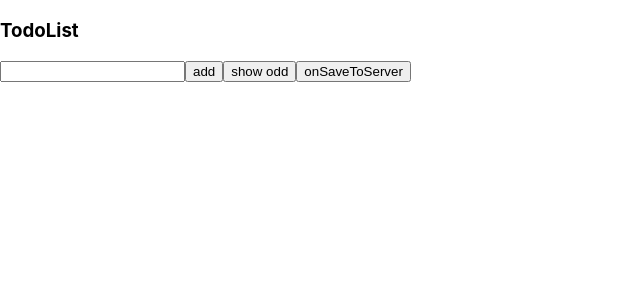
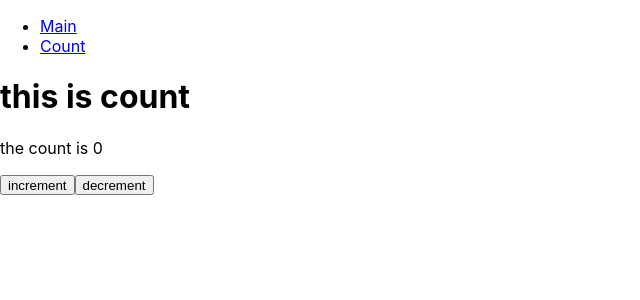
Before and after one commit to bryce0516/review-react, a React (Create React App) app: page /count in a window 1280 px wide. Shown: the top 300 px of the page, without its empty margins (0-640 px from the left). Built offline with nearby package versions, Linux system fonts and the light colour scheme.

Commit message:
add count

```diff
--- a/package.json
+++ b/package.json
@@ -8,6 +8,7 @@
     "@testing-library/user-event": "^12.1.10",
     "react": "^17.0.1",
     "react-dom": "^17.0.1",
+    "react-router-dom": "^5.2.0",
     "react-scripts": "4.0.3",
     "web-vitals": "^1.0.1"
   },
--- a/src/App.js
+++ b/src/App.js
@@ -1,48 +1,38 @@
-import logo from './logo.svg';
-import './App.css';
-import React, {useState} from 'react'
+import React from "react";
+import {
+  BrowserRouter as Router,
+  Switch,
+  Route,
+  Link
+} from "react-router-dom";
+import Main from "./components/Main";
+import Count from "./components/Count"
+export default function App() {
+  return (
+    <Router>
+      <div>
+        <nav>
+          <ul>
+            <li>
+              <Link to="/">Main</Link>
+            </li>
+            <li>
+              <Link to="/count">Count</Link>
+            </li>
+          </ul>
+        </nav>
 
-function App() {
-  const [ todoList, setTodoList ] = useState([])
-  const [ currentId, setCurrentId] = useState(1)
-  const [ desc, setDesc ] = useState('')
-  const [ showOdd, setShowOdd] = useState(false)
-
-  function onAdd() {
-    const todo = { id:currentId, desc}
-    setCurrentId(currentId + 1)
-    setTodoList([...todoList, todo])
-  }
-  function onDelete(e){
-    const id = Number(e.target.dataset.id)
-    const newTodoList = todoList.filter(todo => todo.id !== id)
-    setTodoList(newTodoList)
-  }
-  function onSaveToServer(){
-
-  }
-
-  return (
-    <div>
-      <h3>TodoList</h3>
-      <ul>
-        {todoList.filter((_, index) => showOdd ? index%2 === 0: true).map(todo => (
-          <li key={todo.id}>
-            <span>{todo.desc}</span>
-            <button data-id={todo.id} onClick={onDelete}>
-              delete
-            </button>
-          </li>
-        ))}
-      </ul>
-      <input type="text" value={desc} onChange={e => setDesc(e.target.value)} />
-      <button onClick={onAdd}>add</button>
-      <button onClick={() => setShowOdd(!showOdd)}>show odd</button>
-      <button onClick={onSaveToServer}>onSaveToServer</button>
-    </div>
+        {/* A <Switch> looks through its children <Route>s and
+            renders the first one that matches the current URL. */}
+        <Switch>
+          <Route exact path="/">
+            <Main />
+          </Route>
+          <Route path="/count">
+            <Count />
+          </Route>
+        </Switch>
+      </div>
+    </Router>
   );
 }
-
-
-
-export default App;
--- /dev/null
+++ b/src/components/Count.js
@@ -0,0 +1,20 @@
+import React, {useState} from 'react'
+const Count = () => {
+  const [count, setCount] = useState(0)
+  const increment = () => {
+    setCount(count + 1)
+  }
+  const decrement = () => {
+    setCount(count - 1)
+  }
+  return (
+    <div>
+      <h1>this is count</h1>
+      <p>the count is {count}</p>
+      <button onClick={increment} style={{height:20}}>increment</button>
+      <button onClick={decrement} style={{height:20}}>decrement</button>
+    </div>
+  );
+}
+
+export default Count;
--- /dev/null
+++ b/src/components/Main.js
@@ -0,0 +1,49 @@
+import '../App.css';
+import React, {useState} from 'react'
+
+
+function Main() {
+  const [ todoList, setTodoList ] = useState([])
+  const [ currentId, setCurrentId] = useState(1)
+  const [ desc, setDesc ] = useState('')
+  const [ showOdd, setShowOdd] = useState(false)
+
+  function onAdd() {
+    const todo = { id:currentId, desc}
+    setCurrentId(currentId + 1)
+    setTodoList([...todoList, todo])
+  }
+  function onDelete(e){
+    const id = Number(e.target.dataset.id)
+    const newTodoList = todoList.filter(todo => todo.id !== id)
+    setTodoList(newTodoList)
+  }
+  function onSaveToServer(){
+
+  }
+
+  return (
+    <div>
+      <h3>TodoList</h3>
+      <ul>
+        {todoList.filter((_, index) => showOdd ? index%2 === 0: true).map(todo => (
+          <li key={todo.id}>
+            <span>{todo.desc}</span>
+            <button data-id={todo.id} onClick={onDelete}>
+              delete
+            </button>
+          </li>
+        ))}
+      </ul>
+      <input type="text" value={desc} onChange={e => setDesc(e.target.value)} />
+      <button onClick={onAdd}>add</button>
+      <button onClick={() => setShowOdd(!showOdd)}>show odd</button>
+      <button onClick={onSaveToServer}>onSaveToServer</button>
+
+    </div>
+  );
+}
+
+
+
+export default Main;
```
Also changed, not shown: 1 other file (tests, documents, lock files or other folders).
